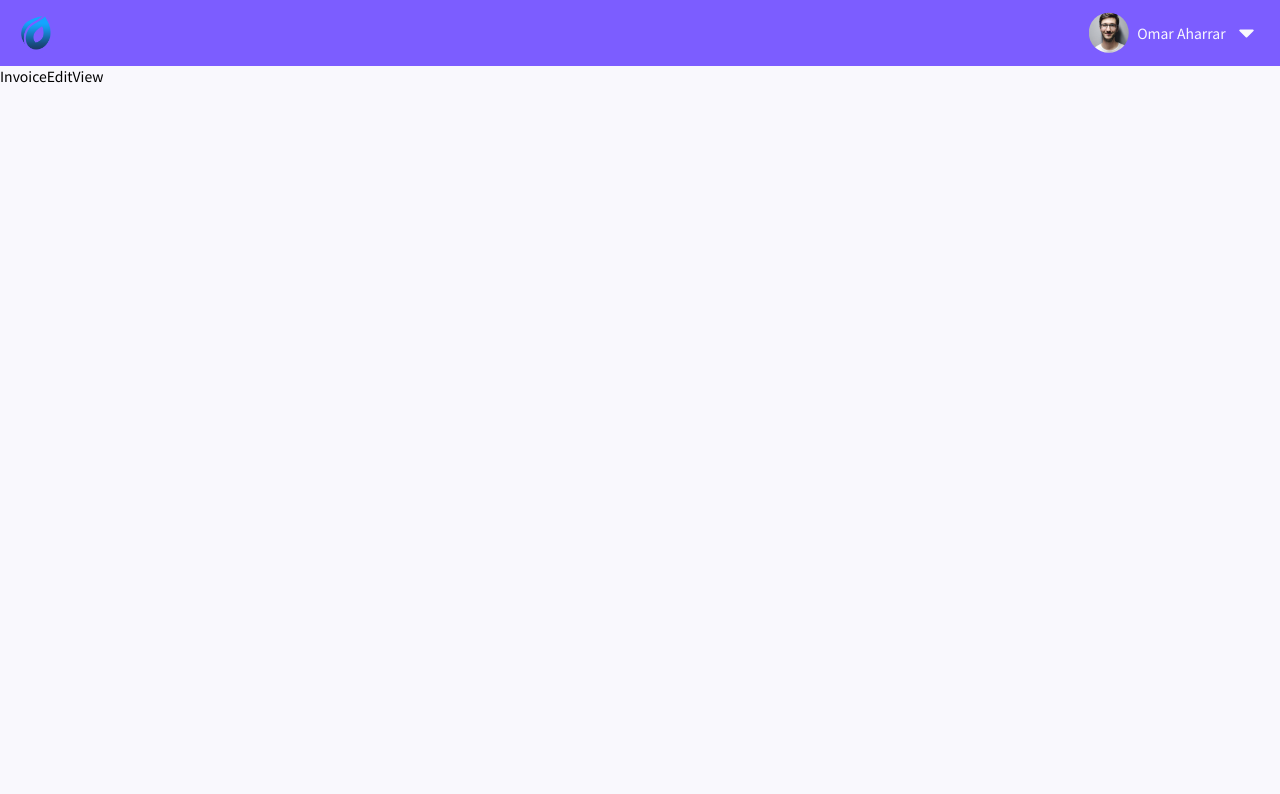
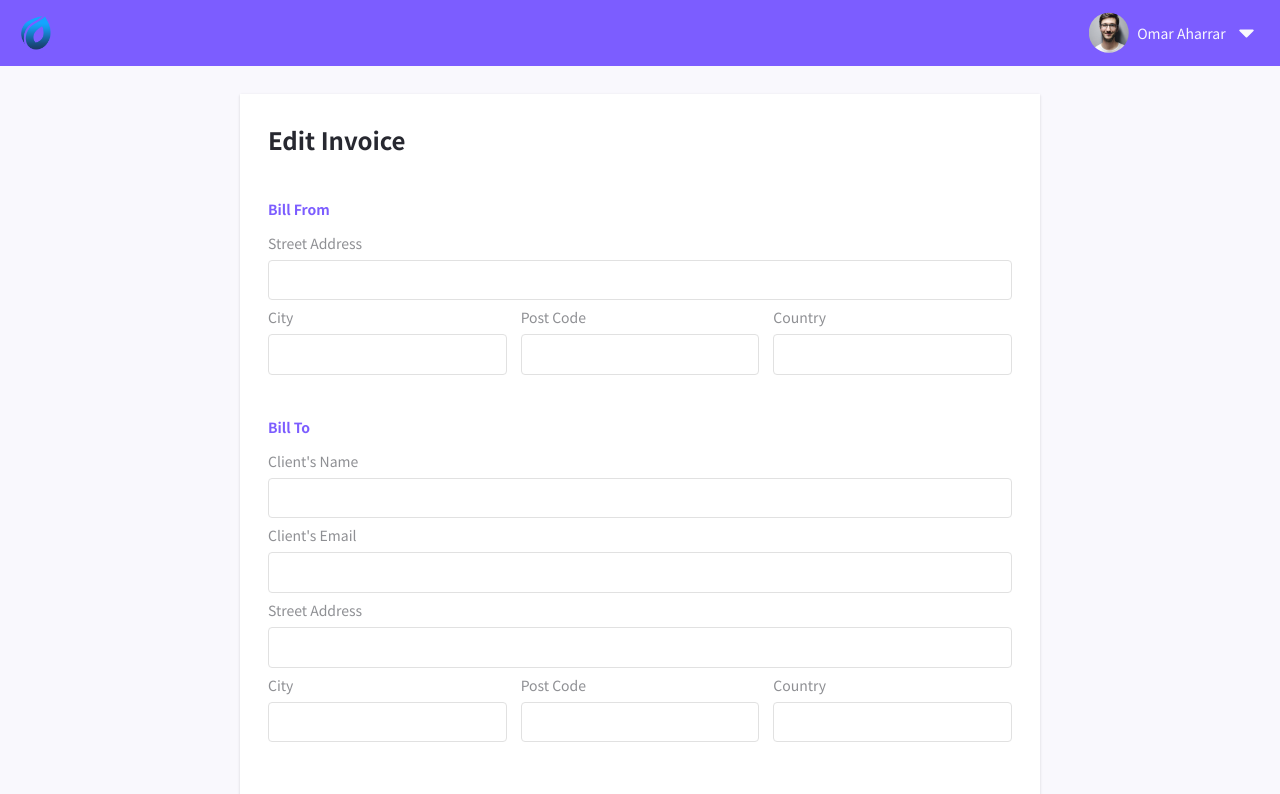
Before and after one commit to ramodev6627/Invoice-app-frontend, a React (Create React App) app: page /invoice/1/edit in a window 1280 px wide. Shown: the top 794 px of the page. Built offline with nearby package versions, Linux system fonts and the light colour scheme.

Commit message:
use create invoice view for edit as well

```diff
--- a/src/components/invoice/InvoiceEditView.js
+++ /dev/null
@@ -1,8 +0,0 @@
-import React from 'react';
-import styled from 'styled-components';
-
-const StyledInvoiceEditView = styled.div``;
-
-export const InvoiceEditView = () => {
-	return <StyledInvoiceEditView>InvoiceEditView</StyledInvoiceEditView>;
-};
--- a/src/components/invoice/InvoiceCreateView.js
+++ b/src/components/invoice/InvoiceForm.js
@@ -4,19 +4,28 @@ import { TextArea } from '../core/TextArea';
 import { Button } from '../core/Button';
 import { InvoiceFormField } from './InvoiceFormField';
 import { InvoiceFormItem } from './InvoiceFormItem';
-import { initialValues, StyledInvoiceCreateView } from './InvoiceHelpers';
+import { initialValues, StyledInvoiceForm } from './InvoiceHelpers';
 
-export const InvoiceCreateView = () => {
+export const InvoiceForm = ({ match }) => {
+	let editView = match.path === '/invoice/:invoiceId/edit' ? true : false;
+
+	const submitHandler = (val) => {
+		if (editView) {
+			//edit the invoice
+			console.log(val);
+		} else {
+			//create new invoice
+			console.log(val);
+		}
+	};
+
+	// let valuesToEdit ; //values to pass to formik as initial values
+
 	return (
-		<StyledInvoiceCreateView>
+		<StyledInvoiceForm>
 			<div className="container">
-				<h1>New Invoice</h1>
-				<Formik
-					initialValues={initialValues}
-					onSubmit={(val) => {
-						console.log(val);
-					}}
-				>
+				<h1>{editView ? 'Edit Invoice' : 'New Invoice'}</h1>
+				<Formik initialValues={initialValues} onSubmit={submitHandler}>
 					{({ values }) => (
 						<Form>
 							<div className="from">
@@ -102,6 +111,6 @@ export const InvoiceCreateView = () => {
 					)}
 				</Formik>
 			</div>
-		</StyledInvoiceCreateView>
+		</StyledInvoiceForm>
 	);
 };
--- a/src/components/invoice/InvoiceHelpers.js
+++ b/src/components/invoice/InvoiceHelpers.js
@@ -1,6 +1,6 @@
 import styled from 'styled-components';
 
-const StyledInvoiceCreateView = styled.div`
+const StyledInvoiceForm = styled.div`
 	.container {
 		max-width: 800px;
 		margin-top: 2em;
@@ -119,4 +119,4 @@ const initialValues = {
 	status: '',
 };
 
-export { initialValues, StyledInvoiceCreateView };
+export { initialValues, StyledInvoiceForm };
--- a/src/router.js
+++ b/src/router.js
@@ -1,8 +1,7 @@
 import { Switch, Route, Redirect } from 'react-router-dom';
 import { Home } from './components/core/home/Home';
 import { InvoiceView } from './components/invoice/InvoiceView';
-import { InvoiceEditView } from './components/invoice/InvoiceEditView';
-import { InvoiceCreateView } from './components/invoice/InvoiceCreateView';
+import { InvoiceForm } from './components/invoice/InvoiceForm';
 import { Auth } from './components/auth/Auth';
 
 export const Router = () => {
@@ -12,10 +11,10 @@ export const Router = () => {
 				<Redirect to="/invoices/1" />
 			</Route>
 			<Route exact path="/invoices/:pageIndex" component={Home} />
-			<Route exact path="/invoice/create" component={InvoiceCreateView} />
+			<Route exact path="/invoice/create" component={InvoiceForm} />
 			{/* '/invoice/create/:id will match with IncvoiceEditView so make checks before rendering' */}
 			<Route exact path="/invoice/:invoiceId" component={InvoiceView} />
-			<Route exact path="/invoice/:invoiceId/edit" component={InvoiceEditView} />
+			<Route exact path="/invoice/:invoiceId/edit" component={InvoiceForm} />
 			<Route exact path="/login" component={Auth} />
 			<Route exact path="/signup" component={Auth} />
 		</Switch>
```
